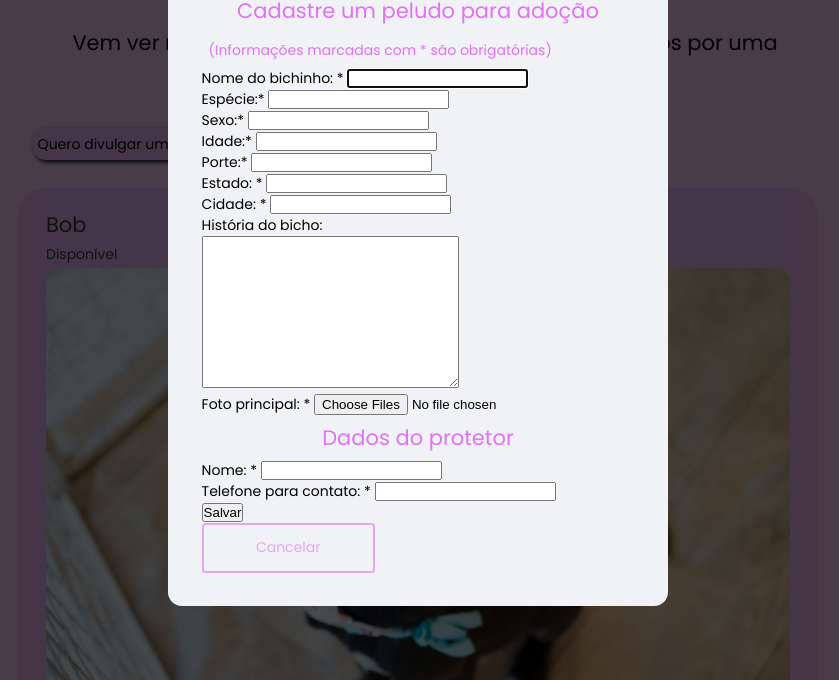
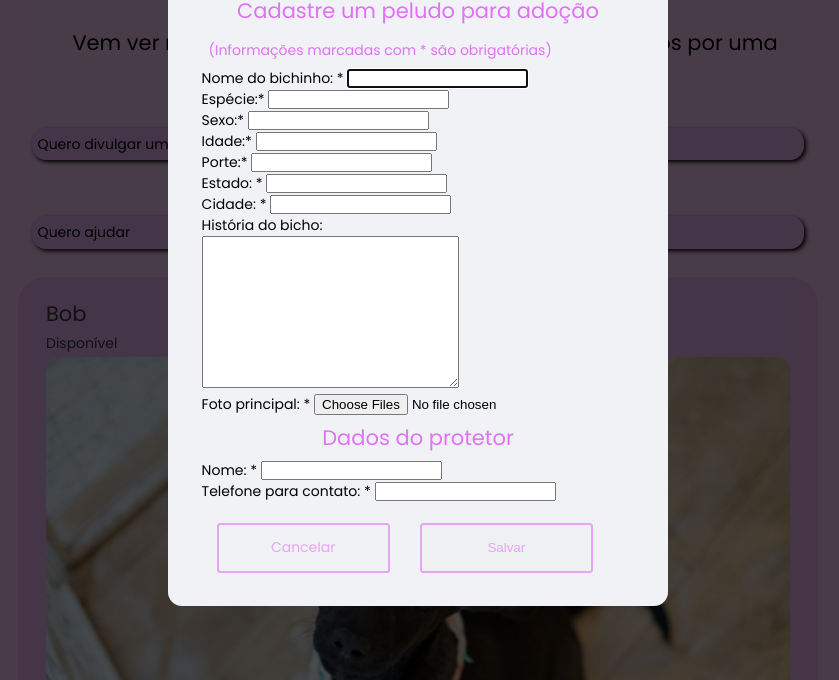
Before and after one commit to marialuizalacerda/projetoadocao, a plain HTML site: page index.html in a window 1280 px wide. Shown: the part 120-800 px from the top of the page, without its empty margins (222-1061 px from the left). Drawn offline with Linux system fonts and the light colour scheme.

Commit message:
atualizações

```diff
--- a/index.html
+++ b/index.html
@@ -27,13 +27,11 @@
           família!
         </h2>
 
-        <div class="button">
         <a href="#" onclick="Divulgar.open()" class="button one"
           >Quero divulgar um animal</a
         >
 
-          <a href="#" class="button one">Quero ajudar</a>
-        </div>
+        <a href="#" onclick="Modal.open()" class="button one">Quero ajudar</a>
 
         <div class="card">
           <h3>Bob</h3>
@@ -84,8 +82,7 @@
       </div>
     </div>
 
-    <form action="" id="cadastro" method="post">
-      <div class="modal-overlay active">
+    <div class="modal-cadastro active">
       <div class="modal">
         <div id="form">
           <h2>Cadastre um peludo para adoção</h2>
@@ -107,7 +104,7 @@
             <option>cachorro</option>
             <option>gato</option>
           </datalist>
-            <br>
+          <br />
 
           <label for="sexo">Sexo:*</label>
           <input id="sexo" type="text" list="sexo" name="sexo" required />
@@ -179,19 +176,23 @@
           <label for="contato">Telefone para contato: * </label>
           <input id="contato" type="text" name="contato" required />
           <br />
-
-            <button type="submit">Salvar</button>
           <br>
 
           <div class="input-group actions">
-              <a href="#" onclick="Divulgar.close()" class="button cancel"
+            <a href="#" onclick="Divulgar.close()" class="button cadastrar"
               >Cancelar</a
             >
+            <button
+              id="button cadastrar"
+              class="button cadastrar"
+              type="submit"
+            >
+              Salvar
+            </button>
           </div>
         </div>
       </div>
     </div>
-    </form>
 
     <footer>
       <p>Quer adotar um bichinho? ou</p>
@@ -199,37 +200,6 @@
         Gostaria de ser voluntário? <a href="http://">Fale</a> com a gente! ♥
       </p>
     </footer>
-
-    <script>
-      const Modal = {
-        open() {
-          //abrir o modal informativo
-          //adicionar a class active do modal informativo
-          document.querySelector(".modal-overlay").classList.add("active");
-        },
-        close() {
-          //fechar o modal informativo
-          //Remover a class active do modal
-          document.querySelector(".modal-overlay").classList.remove("active");
-        },
-      };
-
-      const Divulgar = {
-        open() {
-          //abrir o modal informativo
-          //adicionar a class active do modal informativo
-          document.querySelector(".modal-overlay").classList.add("active");
-        },
-        close() {
-          //fechar o modal informativo
-          //Remover a class active do modal
-          document.querySelector(".modal-overlay").classList.remove("active");
-        },
-      };
-
-
-
-
-    </script>
+    <script src="./script.js"></script>
   </body>
 </html>
--- /dev/null
+++ b/script.js
@@ -0,0 +1,25 @@
+const Modal = {
+  open() {
+    //abrir o modal informativo
+    //adicionar a class active do modal informativo
+    document.querySelector(".modal-overlay").classList.add("active");
+  },
+  close() {
+    //fechar o modal informativo
+    //Remover a class active do modal
+    document.querySelector(".modal-overlay").classList.remove("active");
+  },
+};
+
+const Divulgar = {
+  open() {
+    //abrir o modal de cadastro
+    //adicionar a class active do modal de cadastro
+    document.querySelector(".modal-cadastro").classList.add("active");
+  },
+  close() {
+    //fechar o modal de cadastro
+    //Remover a class active do modal de cadastro
+    document.querySelector(".modal-cadastro").classList.remove("active");
+  },
+};
--- a/style.css
+++ b/style.css
@@ -77,6 +77,27 @@ a {
     opacity: 1;
 }
 
+.button.cadastrar {
+    color: #e072f4;
+    border: 2px #e072f4 solid;
+    border-radius: 0.25rem;
+
+    height: 50px;
+
+    display: flex;
+    align-items: center;
+    justify-content: center;
+    margin: 0 15px;
+    opacity: 0.6;
+
+
+}
+
+.button.cadastrar:hover {
+    opacity: 1;
+}
+
+
 
 /* CARDS =============================================*/
 #lista {
@@ -140,6 +161,12 @@ a {
 
 }
 
+.modal-cadastro.active {
+    opacity: 1;
+    visibility: visible;
+}
+
+
 .modal-overlay {
     width: 100%;
     height: 100%;
@@ -173,7 +200,7 @@ a {
 /* Form ==================*/
 
 #form {
-    max-width: 500px;
+    max-width: 800px;
 }
 
 #form h2 {
```
Lines whose indentation alone changed are shown as unchanged.
